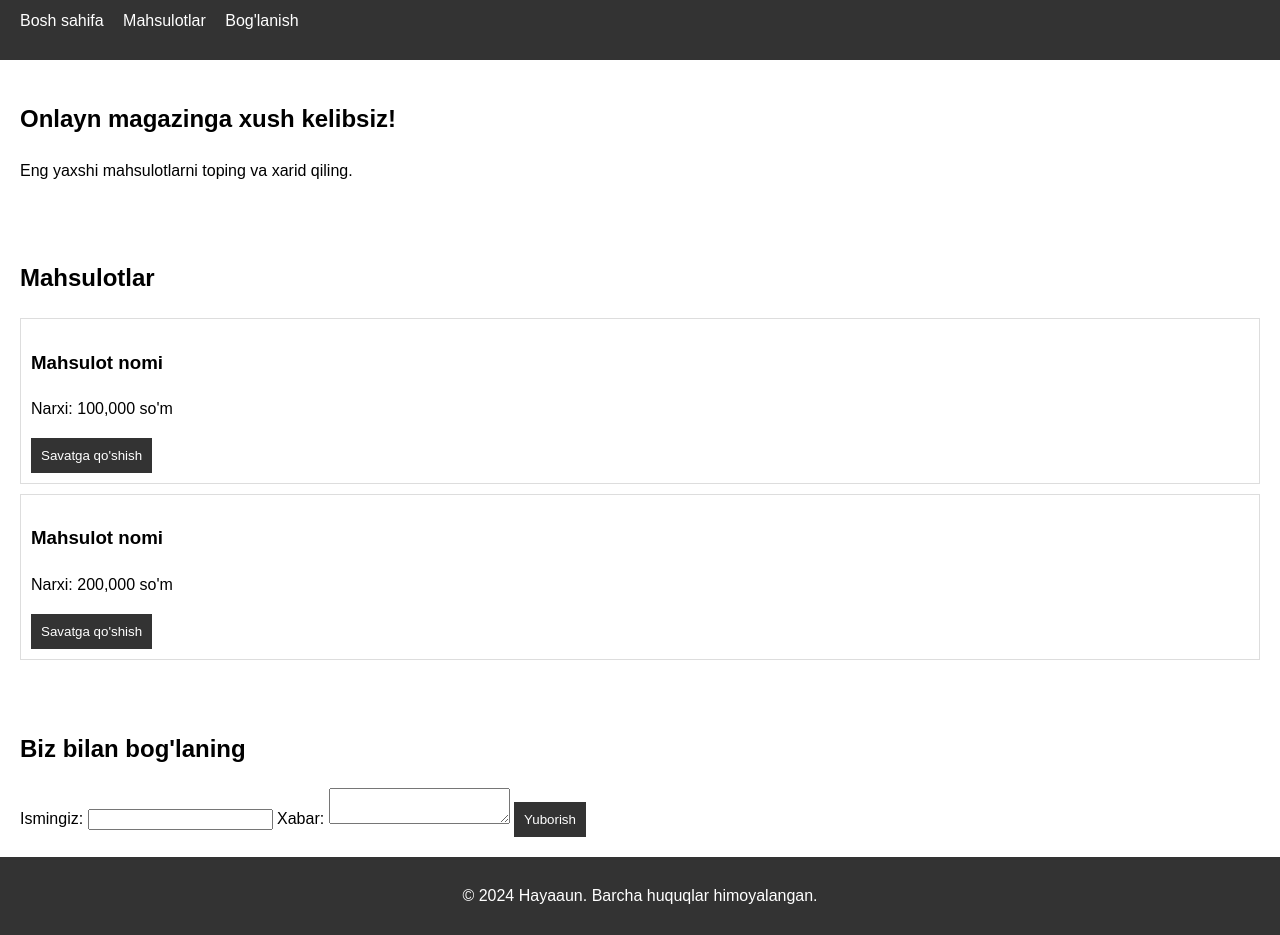
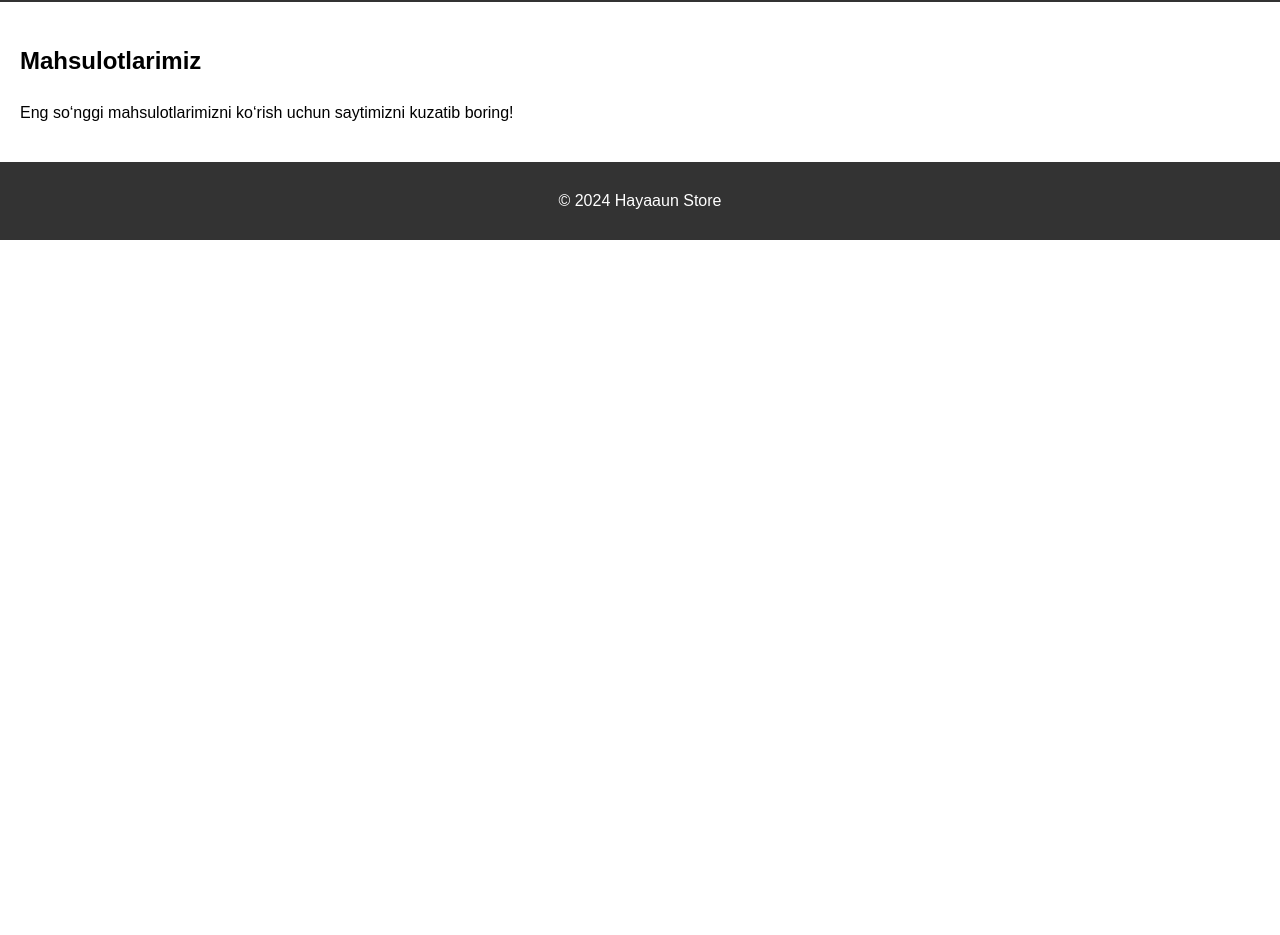
Before and after one commit to Texojuju/Hayaaun-, a plain HTML site: page index.html in a window 1280 px wide. Shown: the part 69-1004 px from the top of the page. After the commit the page ends 800 px from the top, so only its background shows below. Drawn offline with Linux system fonts and the light colour scheme.

Commit message:
Update index.html

```diff
--- a/index.html
+++ b/index.html
@@ -3,54 +3,25 @@
 <head>
     <meta charset="UTF-8">
     <meta name="viewport" content="width=device-width, initial-scale=1.0">
-  <title>Hayaaun - Onlayn Magazin</title>
-  <link rel="stylesheet" href="style.css"> <!-- CSS fayliga bog'lash -->
+    <title>Hayaaun Store</title>
+    <link rel="stylesheet" href="style.css">  <!-- CSS faylini bog'lash -->
 </head>
 <body>
-  <script src="scripts.js"></script>
     <header>
-    <h1>Hayaaun</h1>
-    <nav>
-      <ul>
-        <li><a href="#home">Bosh sahifa</a></li>
-        <li><a href="#products">Mahsulotlar</a></li>
-        <li><a href="#contact">Bog'lanish</a></li>
-      </ul>
-    </nav>
+        <h1>Salom, Hayaaun Store!</h1>
     </header>
 
-  <section id="home">
-    <h2>Onlayn magazinga xush kelibsiz!</h2>
-    <p>Eng yaxshi mahsulotlarni toping va xarid qiling.</p>
+    <main>
+        <section>
+            <h2>Mahsulotlarimiz</h2>
+            <p>Eng so‘nggi mahsulotlarimizni ko‘rish uchun saytimizni kuzatib boring!</p>
         </section>
-
-  <section id="products">
-    <h2>Mahsulotlar</h2>
-    <div class="product">
-      <h3>Mahsulot nomi</h3>
-      <p>Narxi: 100,000 so'm</p>
-      <button>Savatga qo'shish</button>
-    </div>
-    <div class="product">
-      <h3>Mahsulot nomi</h3>
-      <p>Narxi: 200,000 so'm</p>
-      <button>Savatga qo'shish</button>
-    </div>
-  </section>
-
-  <section id="contact">
-    <h2>Biz bilan bog'laning</h2>
-    <form>
-      <label for="name">Ismingiz:</label>
-      <input type="text" id="name" name="name">
-      <label for="message">Xabar:</label>
-      <textarea id="message" name="message"></textarea>
-      <button type="submit">Yuborish</button>
-    </form>
-  </section>
+    </main>
 
     <footer>
-    <p>&copy; 2024 Hayaaun. Barcha huquqlar himoyalangan.</p>
+        <p>&copy; 2024 Hayaaun Store</p>
     </footer>
+
+    <script src="script.js"></script> <!-- JavaScript faylini bog'lash -->
 </body>
 </html>
```
Lines whose indentation alone changed are shown as unchanged.
